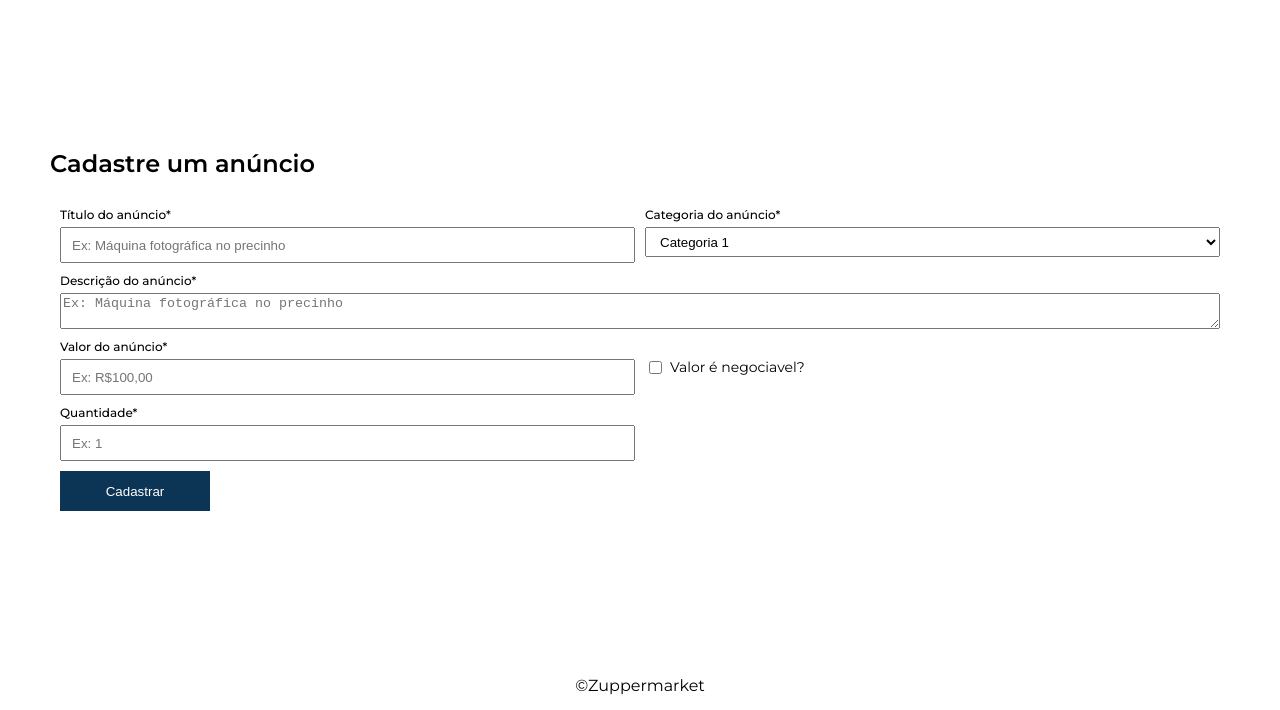
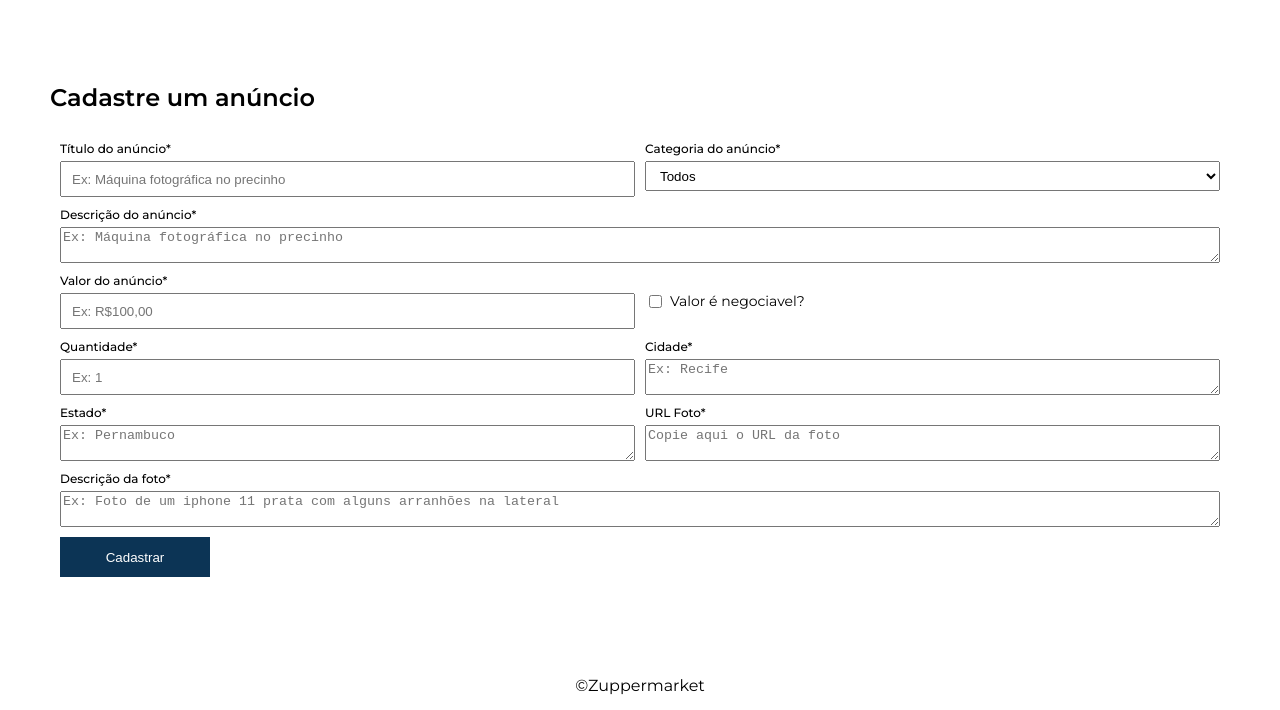
Before and after one commit to vitoriajaco/frontend-zuppermarket, a plain HTML site: page zuppermarket-main/cadastrar-anuncio.html in a window 1280 px wide. Shown: the part 90-800 px from the top of the page. Drawn offline with Linux system fonts and the light colour scheme.

Commit message:
Ajustes tela de cadastro de anuncio

```diff
--- a/zuppermarket-main/cadastrar-anuncio.html
+++ b/zuppermarket-main/cadastrar-anuncio.html
@@ -37,10 +37,17 @@
             <label class="form__label" for="categoria">Categoria do anúncio<span>*</span></label>
             <select type="number" id="categoria" name="categoria" class="form__input"
               title="Selecione a categoria do seu anúncio" required>
-              <option>Categoria 1</option>
-              <option>Categoria 2</option>
-              <option>Categoria 3</option>
-              <option>Categoria 4</option>
+              <option>Todos</option>
+              <option>Tecnologia</option>
+              <option>Servicos</option>
+              <option>Ingressos</option>
+              <option>Moveis</option>
+              <option>Veiculos</option>
+              <option>Games</option>
+              <option>Eletrodomesticos</option>
+              <option>Esporte</option>
+              <option>Outros</option>
+
             </select>
           </div>
           <div class="form__group form-group--full">
@@ -62,6 +69,27 @@
             <input type="number" id="quantidade" name="quantidade" placeholder="Ex: 1" class="form__input"
               title="Digite a quantidade de items do seu anúncio" required>
           </div>
+          <div class="form__group">
+            <label class="form__label" for="cidade">Cidade<span>*</span></label>
+            <textarea id="cidade" name="Cidade" placeholder="Ex: Recife" class="form__textarea"
+              title="Digite a sua cidade" required></textarea>
+          </div>
+          <div class="form__group">
+            <label class="form__label" for="estado">Estado<span>*</span></label>
+            <textarea id="estado" name="Estado" placeholder="Ex: Pernambuco" class="form__textarea"
+              title="Digite o seu Estado" required></textarea>
+          </div>
+          <div class="form__group">
+            <label class="form__label" for="urlFoto">URL Foto<span>*</span></label>
+            <textarea id="urlFoto" name="urlFoto" placeholder="Copie aqui o URL da foto" class="form__textarea"
+              title="Cole aqui o Url da foto" required></textarea>
+          </div>
+          <div class="form__group form-group--full">
+            <label class="form__label" for="descricaoDaFoto">Descrição da foto<span>*</span></label>
+            <textarea id="descricaoDaFoto" name="descricaoDaFoto" placeholder="Ex: Foto de um iphone 11 prata com alguns arranhões na lateral" class="form__textarea"
+              title="Digite a descrição da sua foto" required></textarea>
+          </div>
+
           <div class="form__group form-group--full">
             <button type=" submit" class="form__submit" title="Confirmar cadastro">Cadastrar</button>
           </div>
```
